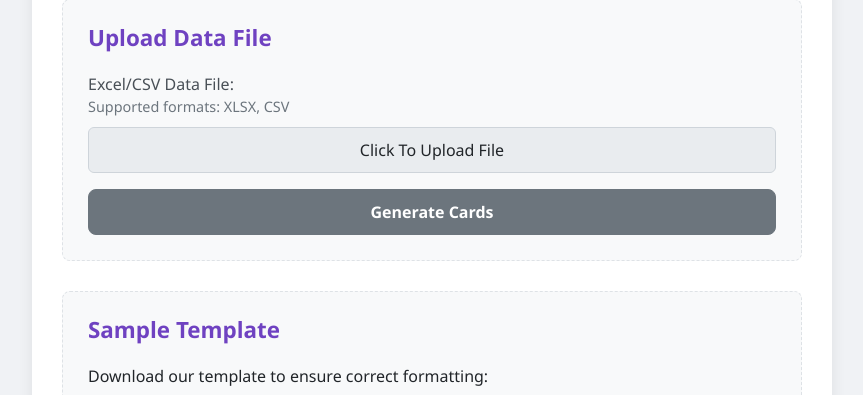
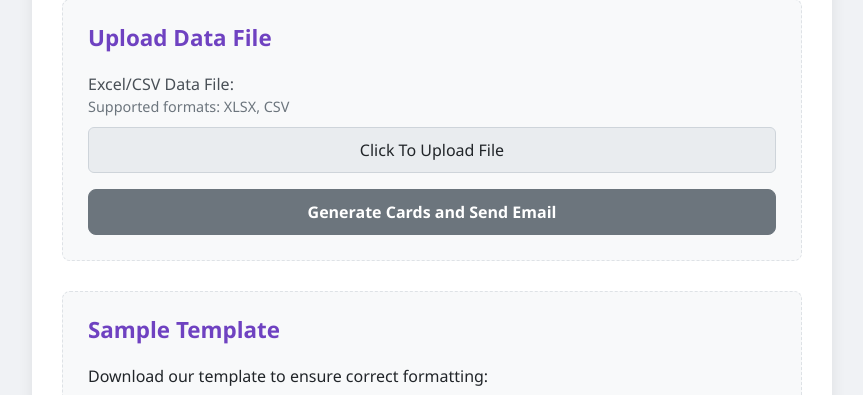
Before and after one commit to Fanse0808/NewMEM, a Flask app: page / in a window 1280 px wide. Shown: the part 398-793 px from the top of the page, without its empty margins (208-1071 px from the left). Run offline with Flask 3, Linux system fonts and the light colour scheme.

```diff
--- a/templates/index.html
+++ b/templates/index.html
@@ -203,7 +203,7 @@
         <div id="file-name-display" class="file-name-display"></div>
         <div id="file-error" style="color:red; display:none; margin-top:5px;"></div>
       </div>
-      <button type="submit" class="btn btn-primary w-100 mt-3">Generate Cards</button>
+      <button type="submit" class="btn btn-primary w-100 mt-3">Generate Cards and Send Email</button>
     </form>
   </div>
 
```
